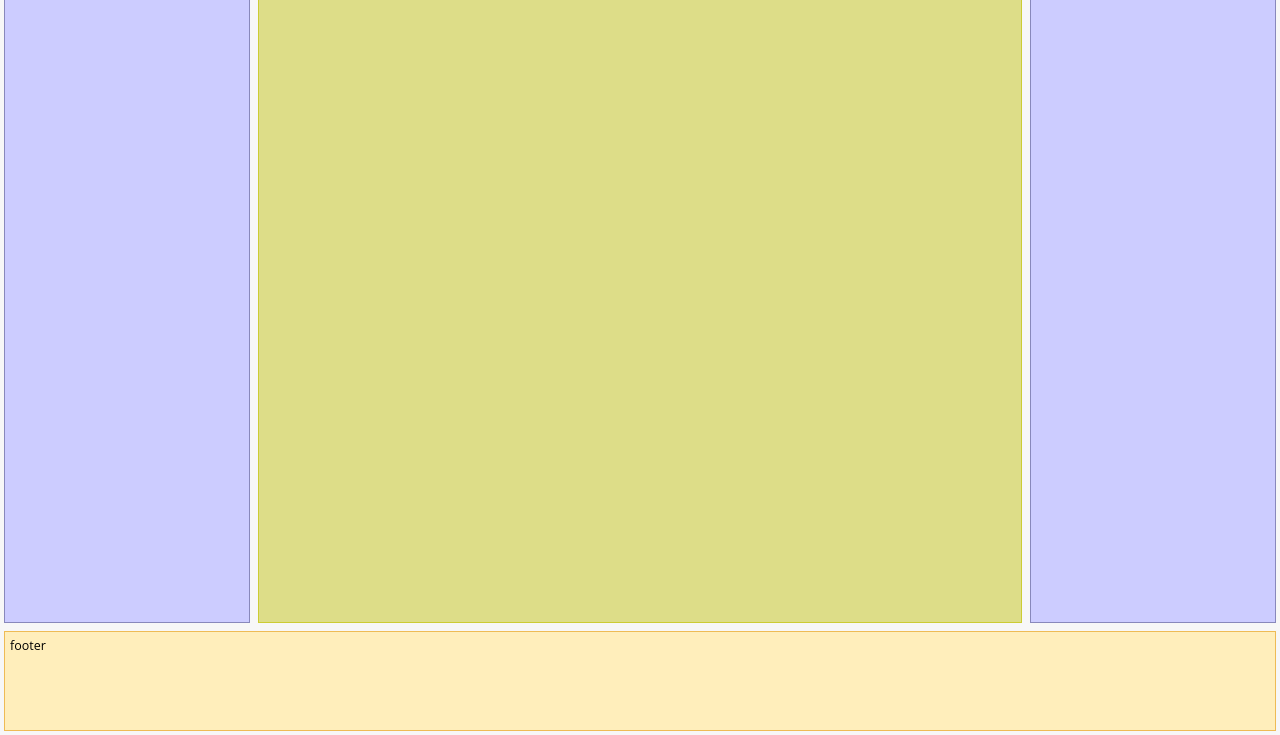
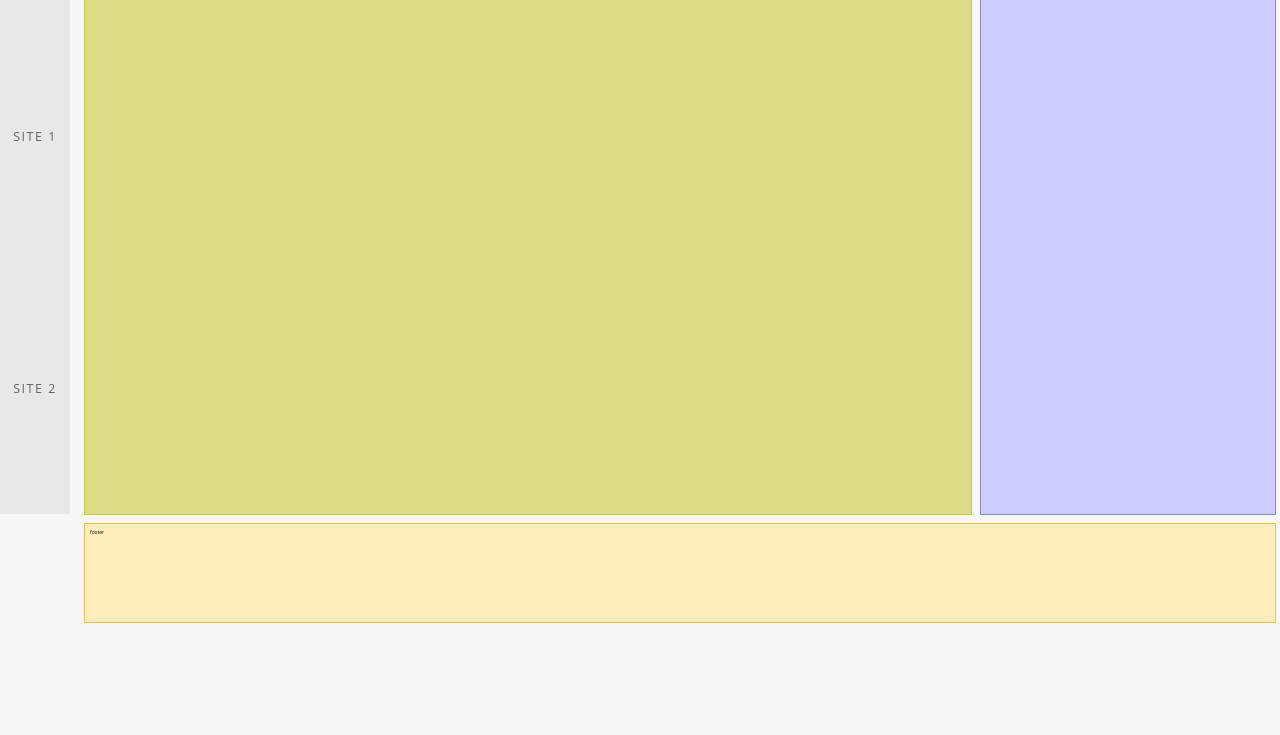
Before and after one commit to Xprice5804/Forum, a plain HTML site: page index.html in a window 1280 px wide. Shown: the part 281-1016 px from the top of the page. After the commit the page ends 908 px from the top, so only its background shows below. Drawn offline with Linux system fonts and the light colour scheme.

Commit message:
Flex and svg
added a flexbox layout and menu icons

```diff
--- a/css/master.css
+++ b/css/master.css
@@ -43,12 +43,15 @@ header, footer {
 
 nav {
   display: flex;
+  position: fixed;
+  height: 100%;
+  margin-top: -5px;
 }
 
 nav ul li a{
   display: flex;
   flex-grow: 1 1 1;
-  flex-basis: 600px;
+  flex-basis: 300px;
   flex-direction: column;
   justify-content: center;
   width: 100px
@@ -58,9 +61,8 @@ nav ul li a{
 nav li{
   list-style: none;
   display: flex;
-  padding: 40px;
-  margin: 20px;
   color: rgb(100, 100, 100);
+  font-size: 20px;
 }
 
 /*Start of classes*/
@@ -79,10 +81,53 @@ nav li{
     flex-direction: column;
   }
 
- .continer_main{
+ .sticky-nav {
    display: flex;
-   width: 100%;
+   flex-flow: column;
+   justify-content: space-around;
+   align-items: center;
+   align-content: center;
+   border: 0 solid magenta;
+   background: var(--light-light-gray);
+   list-style-type: none;
+   font-family: var(--main-font-family);
+   font-size: 3rem;
+   letter-spacing: 0.15rem;
+   color: var(--dark-gray);
  }
+
+ .sticky-nav >
+ li:nth-child(3) {
+   flex: 2 1 auto;
+ }
+
+ .sticky-nav >
+ li:nth-child(1),
+ li:nth-child(2),
+ li:nth-child(4),
+ li:nth-child(5) {
+   flex: 1 1 auto;
+ }
+
+ .sticky-nav a {
+   display: block;
+   border: 0 solid cyan;
+   padding: 1rem;
+   text-align: center;
+   text-transform: uppercase;
+   text-decoration: none;
+   color: var(--dark-gray);
+   transition: ease-in-out 0.2s; /* smooth */
+ }
+
+ .sticky-nav a:hover {
+   background: var(--light-gray);
+ }
+
+.content{
+  margin-left: 80px;
+}
+
 
 /*Start of ID's*/
 
@@ -105,9 +150,8 @@ nav li{
 #main > nav {
   margin: 0.4rem;
   padding: 0.5rem;
-  border: 1px solid #8888bb;
-  background: #ccccff;
-  flex: 1 6 20%;
+  background: var(--light-light-gray);
+  flex: 1 6 3%;
   order: 1;
 }
 
--- a/index.html
+++ b/index.html
@@ -17,28 +17,35 @@
 </head>
 
 <body>
-  <header>
-    header
-  </header>
 
+  <nav>
+    <ul class="sticky-nav">
+      <li><a href="#"><img src="./icons/meny_burger_1.svg" alt="Menu" width=50px></a></li>
+      <li><a href="#"><img src="./icons/button_pluss.svg" alt="Add" width=50px></a></li>
+      <li><a href="#">Site 1</a></li>
+      <li><a href="#">Site 2</a></li>
+    </ul>
+  </nav>
 
+  <div class="content">
     <div id='main'>
-
       <article>
         article
       </article>
 
-    <nav>
-      nav
-    </nav>
 
       <aside>
         aside
       </aside>
 
     </div>
+    <div class="footer">
+      <footer>footer</footer>
+    </div>
 
-  <footer>footer</footer>
+  </div>
+
+
 
 </body>
 
```
Also changed, not shown: icons/button_pluss.svg (added), icons/meny_burger_1.svg (added), img/Menu-512.png (added). Lines whose indentation alone changed are shown as unchanged.
